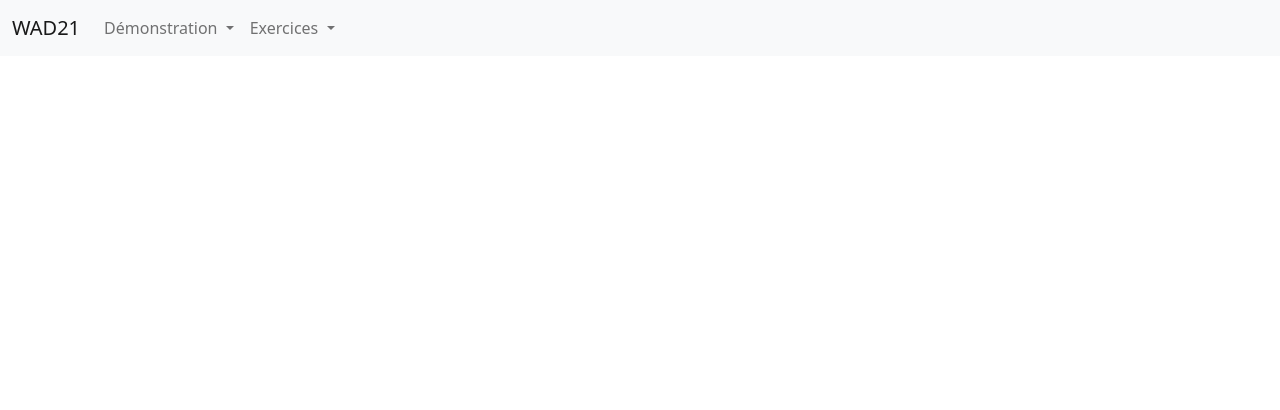
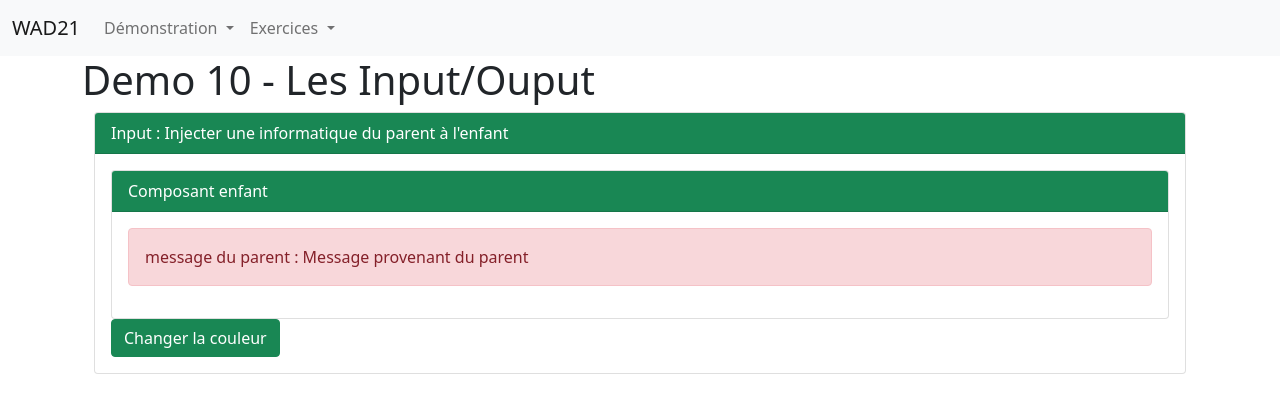
Before and after one commit to QuentinGeerts/wad21, an Angular app: page /demo/demo10 in a window 1280 px wide. Before the commit this address led to /. Shown: the top 410 px of the page. Built offline with nearby package versions, Linux system fonts and the light colour scheme.

Commit message:
Input/Ouput

```diff
--- a/src/app/app-routing.module.ts
+++ b/src/app/app-routing.module.ts
@@ -9,6 +9,7 @@ import { Demo06Component } from './demo/demo06/demo06.component';
 import { Demo07Component } from './demo/demo07/demo07.component';
 import { Demo08Component } from './demo/demo08/demo08.component';
 import { Demo09Component } from './demo/demo09/demo09.component';
+import { Demo10Component } from './demo/demo10/demo10.component';
 import { Exo01Component } from './exos/exo01/exo01.component';
 import { Exo02Component } from './exos/exo02/exo02.component';
 import { Exo03Component } from './exos/exo03/exo03.component';
@@ -27,6 +28,7 @@ const routes: Routes = [
     { path: "demo07", component: Demo07Component },
     { path: "demo08", component: Demo08Component },
     { path: "demo09", component: Demo09Component },
+    { path: "demo10", component: Demo10Component },
   ] },
 
   { path: "exos", children: [
--- a/src/app/app.module.ts
+++ b/src/app/app.module.ts
@@ -23,6 +23,8 @@ import { Demo09Component } from './demo/demo09/demo09.component';
 import { PrepareRenderDirective } from './demo/demo09/prepare-render.directive';
 import { HighlightDirective } from './demo/demo09/highlight.directive';
 import { Exo03Component } from './exos/exo03/exo03.component';
+import { Demo10Component } from './demo/demo10/demo10.component';
+import { ChildInputComponent } from './demo/demo10/child-input/child-input.component';
 
 @NgModule({
   declarations: [
@@ -46,6 +48,8 @@ import { Exo03Component } from './exos/exo03/exo03.component';
     PrepareRenderDirective,
     HighlightDirective,
     Exo03Component,
+    Demo10Component,
+    ChildInputComponent,
   ],
   imports: [
     BrowserModule,
--- /dev/null
+++ b/src/app/demo/demo10/child-input/child-input.component.html
@@ -0,0 +1,12 @@
+<div class="col-12">
+  <div class="card">
+    <div class="card-header  bg-success text-white">
+      Composant enfant
+    </div>
+    <div class="card-body">
+      <p class [ngClass]="colorChild">
+        message du parent : {{ messageChild }}
+      </p>
+    </div>
+  </div>
+</div>
--- /dev/null
+++ b/src/app/demo/demo10/child-input/child-input.component.ts
@@ -0,0 +1,18 @@
+import { Component, Input, OnInit } from '@angular/core';
+
+@Component({
+  selector: 'app-child-input',
+  templateUrl: './child-input.component.html',
+  styleUrls: ['./child-input.component.css']
+})
+export class ChildInputComponent implements OnInit {
+
+  @Input() messageChild : string = ""
+  @Input() colorChild : string = ""
+
+  constructor() { }
+
+  ngOnInit(): void {
+  }
+
+}
--- /dev/null
+++ b/src/app/demo/demo10/demo10.component.html
@@ -0,0 +1,24 @@
+<h1>Demo 10 - Les Input/Ouput</h1>
+
+<div class="container-fluid">
+  <div class="row">
+
+    <div class="col-12">
+      <div class="card">
+        <div class="card-header bg-success text-white">
+          Input : Injecter une informatique du parent à l'enfant
+        </div>
+        <div class="card-body">
+          <app-child-input
+          [messageChild]="messageParent"
+          [colorChild]="colorParent"
+          >
+        </app-child-input>
+
+        <button class="btn btn-success" (click)="changeColor()">Changer la couleur</button>
+        </div>
+      </div>
+    </div>
+
+  </div>
+</div>
--- /dev/null
+++ b/src/app/demo/demo10/demo10.component.ts
@@ -0,0 +1,22 @@
+import { Component, OnInit } from '@angular/core';
+
+@Component({
+  selector: 'app-demo10',
+  templateUrl: './demo10.component.html',
+  styleUrls: ['./demo10.component.css']
+})
+export class Demo10Component implements OnInit {
+
+  messageParent : string = "Message provenant du parent"
+  colorParent : string = "alert alert-danger"
+
+  constructor() { }
+
+  ngOnInit(): void {
+  }
+
+  changeColor() {
+    this.colorParent = this.colorParent == "alert alert-danger" ? "alert alert-success" : "alert alert-danger";
+  }
+
+}
--- a/src/app/exos/exo03/exo03.component.ts
+++ b/src/app/exos/exo03/exo03.component.ts
@@ -31,7 +31,6 @@ export class Exo03Component implements OnInit {
     ]
 
     console.log(this.links);
-
   }
 
   ngOnInit(): void {
--- a/src/app/shared/navbar/navbar.component.html
+++ b/src/app/shared/navbar/navbar.component.html
@@ -21,6 +21,7 @@
             <li><a class="dropdown-item" routerLink="demo/demo07">Demo 7 - Component Directives</a></li>
             <li><a class="dropdown-item" routerLink="demo/demo08">Demo 8 - Structural Directives</a></li>
             <li><a class="dropdown-item" routerLink="demo/demo09">Demo 9 - Custom Directives</a></li>
+            <li><a class="dropdown-item" routerLink="demo/demo10">Demo 10 - Inputs Outputs</a></li>
           </ul>
         </li>
 
```
Also changed, not shown: src/app/demo/demo10/child-input/child-input.component.css (added), src/app/demo/demo10/demo10.component.css (added).
